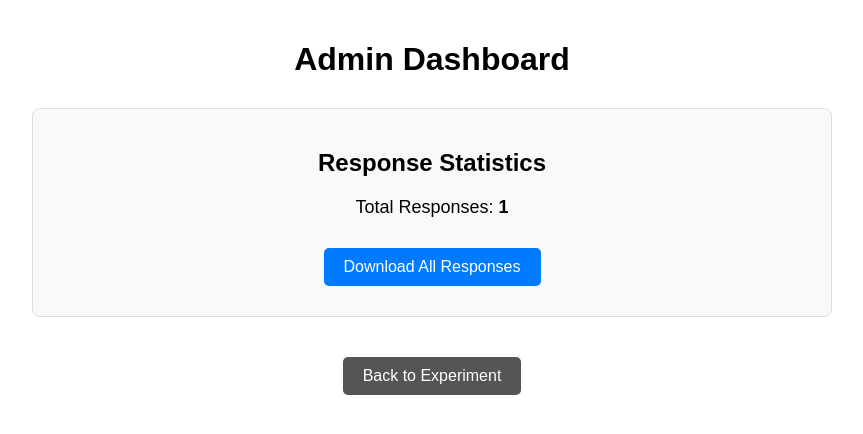
After one commit to janclemenslab/songequalizer, a FastAPI app: template templates/admin.html in a window 1280 px wide. The commit adds this page. Shown: the top 434 px of the page, without its empty margins (208-1071 px from the left). Run offline with FastAPI, Linux system fonts and the light colour scheme; the template is opened without the code that fills it: most values are stand-ins (such as "Sample title", 1, 10 or a date in 2020).

Commit message:
Add download button and admin page for responses

```diff
--- a/app.py
+++ b/app.py
@@ -112,5 +112,25 @@ async def download_responses():
             status_code=404
         )
 
+@app.get("/admin", response_class=HTMLResponse)
+async def admin(request: Request):
+    """Admin page to monitor responses and download data"""
+    response_count = 0
+    if os.path.exists(RESPONSES_FILE):
+        with open(RESPONSES_FILE, "r") as f:
+            try:
+                responses = json.load(f)
+                response_count = len(responses)
+            except json.JSONDecodeError:
+                response_count = 0
+
+    return templates.TemplateResponse(
+        "admin.html",
+        {
+            "request": request,
+            "response_count": response_count
+        }
+    )
+
 if __name__ == "__main__":
     uvicorn.run("app:app", host="0.0.0.0", port=8000, reload=True)
--- /dev/null
+++ b/templates/admin.html
@@ -0,0 +1,62 @@
+<!DOCTYPE html>
+<html>
+<head>
+    <title>Admin Dashboard</title>
+    <style>
+        body {
+            font-family: Arial, sans-serif;
+            max-width: 800px;
+            margin: 0 auto;
+            padding: 20px;
+            text-align: center;
+        }
+        .dashboard {
+            margin: 30px 0;
+            padding: 20px;
+            border: 1px solid #ddd;
+            border-radius: 8px;
+            background-color: #f9f9f9;
+        }
+        .stats {
+            font-size: 18px;
+            margin: 20px 0;
+        }
+        .button {
+            padding: 10px 20px;
+            font-size: 16px;
+            cursor: pointer;
+            background-color: #4CAF50;
+            color: white;
+            border: none;
+            border-radius: 5px;
+            text-decoration: none;
+            display: inline-block;
+            margin: 10px;
+        }
+        .download-button {
+            background-color: #007BFF;
+        }
+        .back-button {
+            background-color: #555;
+        }
+    </style>
+</head>
+<body>
+    <h1>Admin Dashboard</h1>
+
+    <div class="dashboard">
+        <h2>Response Statistics</h2>
+        <div class="stats">
+            <p>Total Responses: <strong>{{ response_count }}</strong></p>
+        </div>
+
+        <div>
+            <a href="/download-responses" class="button download-button">Download All Responses</a>
+        </div>
+    </div>
+
+    <div>
+        <a href="/" class="button back-button">Back to Experiment</a>
+    </div>
+</body>
+</html>
--- a/templates/index.html
+++ b/templates/index.html
@@ -71,6 +71,9 @@
 <body>
     <h2>Image Comparison</h2>
     <p>Are these two images the same or different? <small>(Press <strong>S</strong> for Same, <strong>D</strong> for Different)</small></p>
+    <div style="position: absolute; top: 10px; right: 10px;">
+        <a href="/admin" style="text-decoration: none; color: #777; font-size: 12px;">Admin</a>
+    </div>
 
     <div class="image-container">
         <div class="image-box">
```
Also changed, not shown: templates/quit.html (+6 -1 lines).
